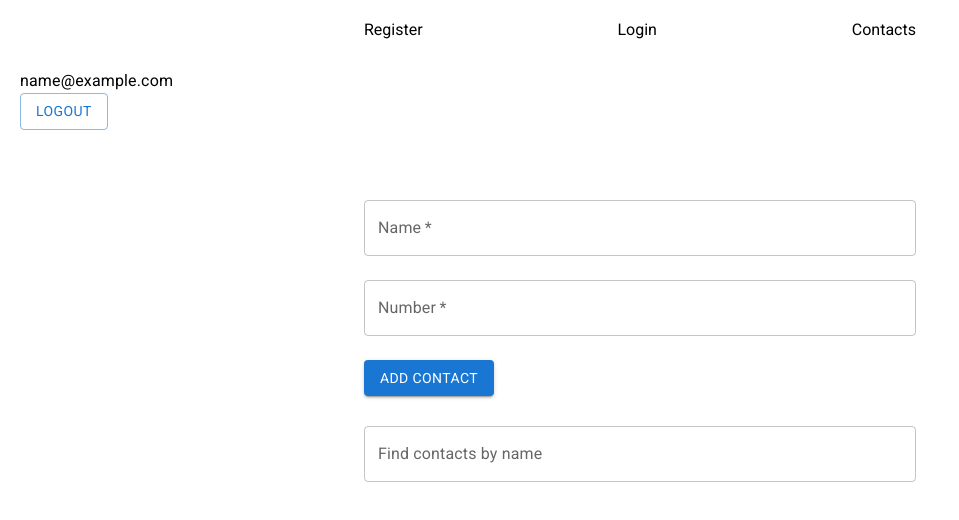
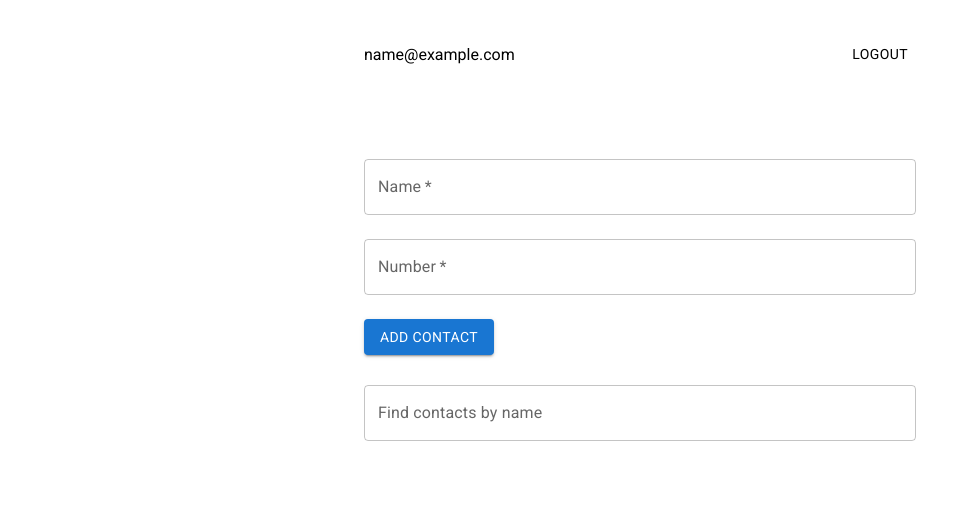
Before and after one commit to pawelrogowski/goit-react-hw-08-phonebook, a React (Create React App) app: page /contacts in a window 1280 px wide. Shown: the top 520 px of the page, without its empty margins (0-959 px from the left). Built offline with nearby package versions, Linux system fonts and the light colour scheme; sample sign-in values are in the browser's storage.

Commit message:
consolidated header

```diff
--- a/src/components/App.jsx
+++ b/src/components/App.jsx
@@ -2,18 +2,16 @@ import { BrowserRouter as Router, Route, Routes, Navigate } from 'react-router-d
 import ContactForm from './ContactForm/ContactForm';
 import ContactList from './ContactList/ContactList';
 import { Filter } from './Filter/Filter';
-import Navigation from './Navigation/Navigation';
 import Register from './Register/Register';
 import Login from './Login/Login';
-import UserMenu from './UserMenu/UserMenu';
 import styles from './app.module.css';
+import Header from './Header/Header';
 
 function App() {
   return (
     <Router>
       <div className={styles.container}>
-        <Navigation />
-        <UserMenu />
+        <Header />
         <Routes>
           <Route path="/register" element={<Register />} />
           <Route path="/login" element={<Login />} />
--- /dev/null
+++ b/src/components/Header/Header.jsx
@@ -0,0 +1,77 @@
+import { NavLink } from 'react-router-dom';
+import { useSelector, useDispatch } from 'react-redux';
+import { logoutUser } from 'redux/features/auth/authSlice';
+import { clearContacts } from 'redux/features/contacts/contactsSlice';
+import { useNavigate } from 'react-router-dom';
+import { Container, Box, Link, Button } from '@mui/material';
+
+const Header = () => {
+  const dispatch = useDispatch();
+  const navigate = useNavigate();
+  const user = useSelector(state => state.auth.user);
+
+  const handleLogout = () => {
+    dispatch(logoutUser());
+    dispatch(clearContacts());
+    navigate('/login');
+  };
+
+  const activeLinkStyle = {
+    textDecoration: 'underline',
+    textDecorationThickness: '2px',
+    textDecorationColor: 'currentColor',
+  };
+
+  return (
+    <Container maxWidth="sm">
+      <Box
+        component="nav"
+        sx={{
+          display: 'flex',
+          gap: 2,
+          justifyContent: 'space-between',
+          alignItems: 'center',
+          py: 2,
+        }}
+      >
+        {user ? (
+          <Link component="span" color="inherit" underline="none">
+            {user.email}
+          </Link>
+        ) : (
+          <Link
+            component={NavLink}
+            to="/register"
+            color="inherit"
+            underline="hover"
+            activeStyle={activeLinkStyle}
+          >
+            Register
+          </Link>
+        )}
+        {user ? (
+          <Button
+            variant="text"
+            color="inherit"
+            onClick={handleLogout}
+            activeStyle={activeLinkStyle}
+          >
+            Logout
+          </Button>
+        ) : (
+          <Link
+            component={NavLink}
+            to="/login"
+            color="inherit"
+            underline="hover"
+            activeStyle={activeLinkStyle}
+          >
+            Login
+          </Link>
+        )}
+      </Box>
+    </Container>
+  );
+};
+
+export default Header;
```
